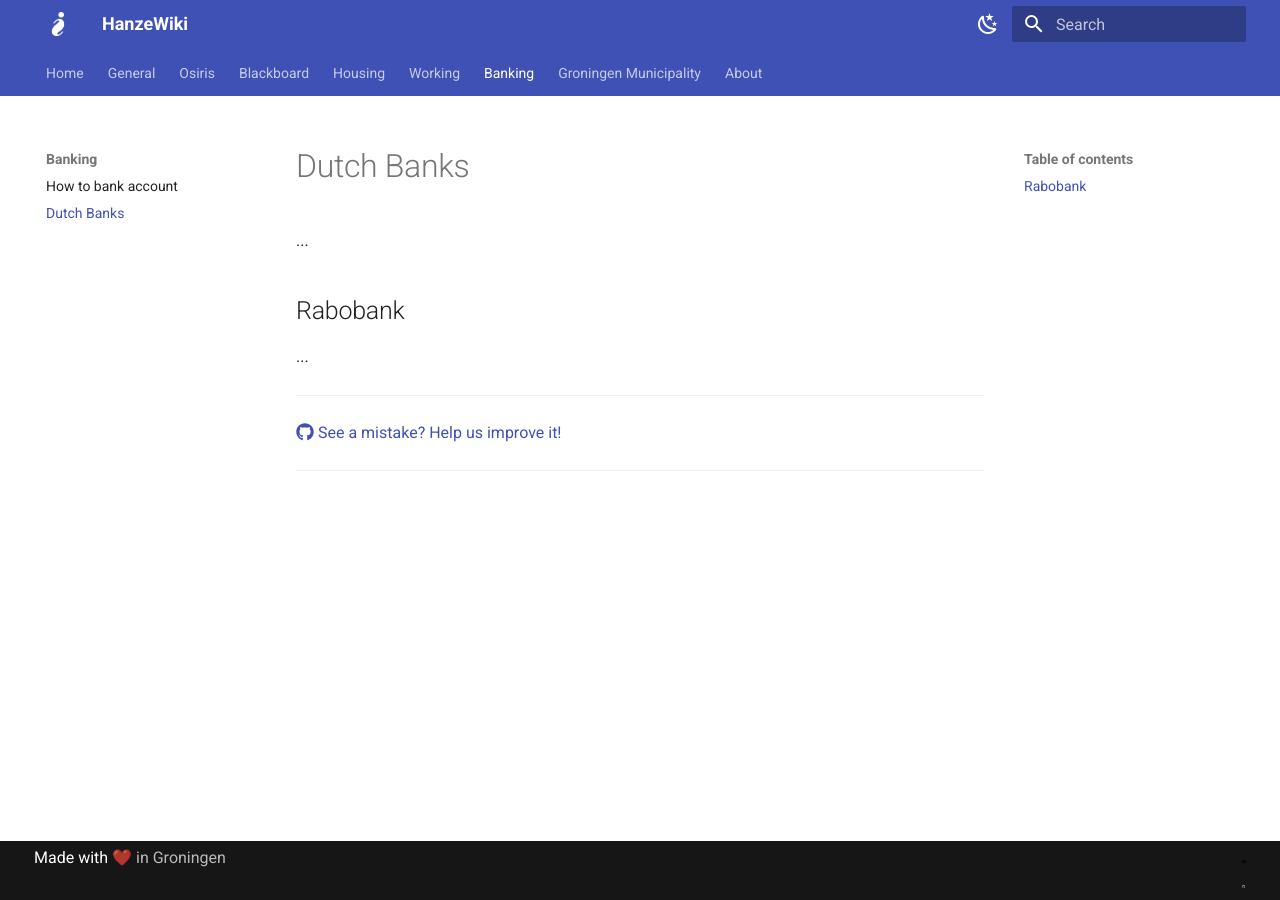
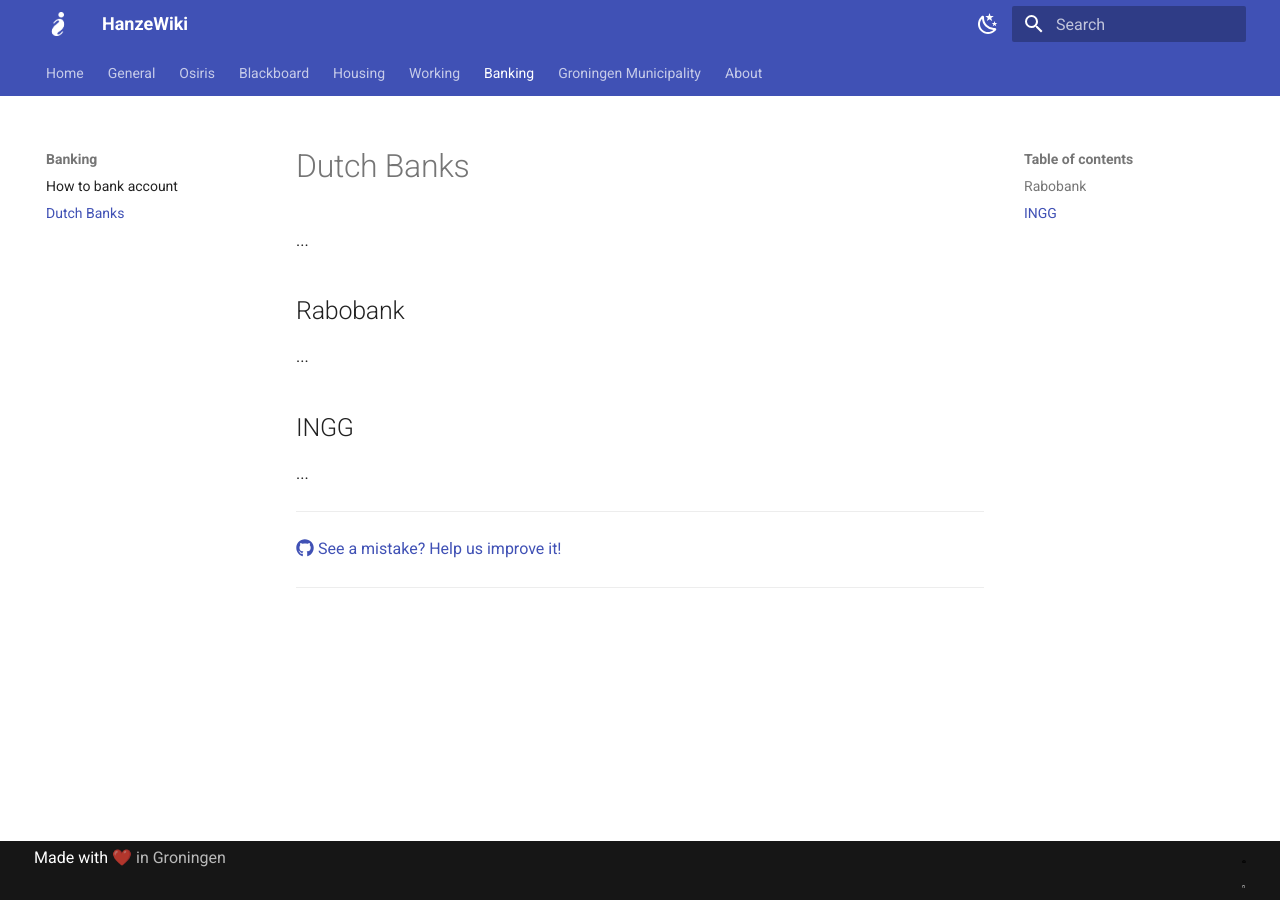
Before and after one commit to zerenxyz/hanzeguru, an MkDocs documentation site: the page built from docs/banking/dutch-banks.md, in a window 1280 px wide. Built offline with MkDocs 1.6.1 and Material for MkDocs 9.7.7, drawn with Linux system fonts in a browser that asks for light colours.

Commit message:
Update dutch-banks.md
added ING

```diff
--- a/docs/banking/dutch-banks.md
+++ b/docs/banking/dutch-banks.md
@@ -10,3 +10,7 @@
 ## Rabobank
 
 ...
+
+## INGG
+
+...
```
